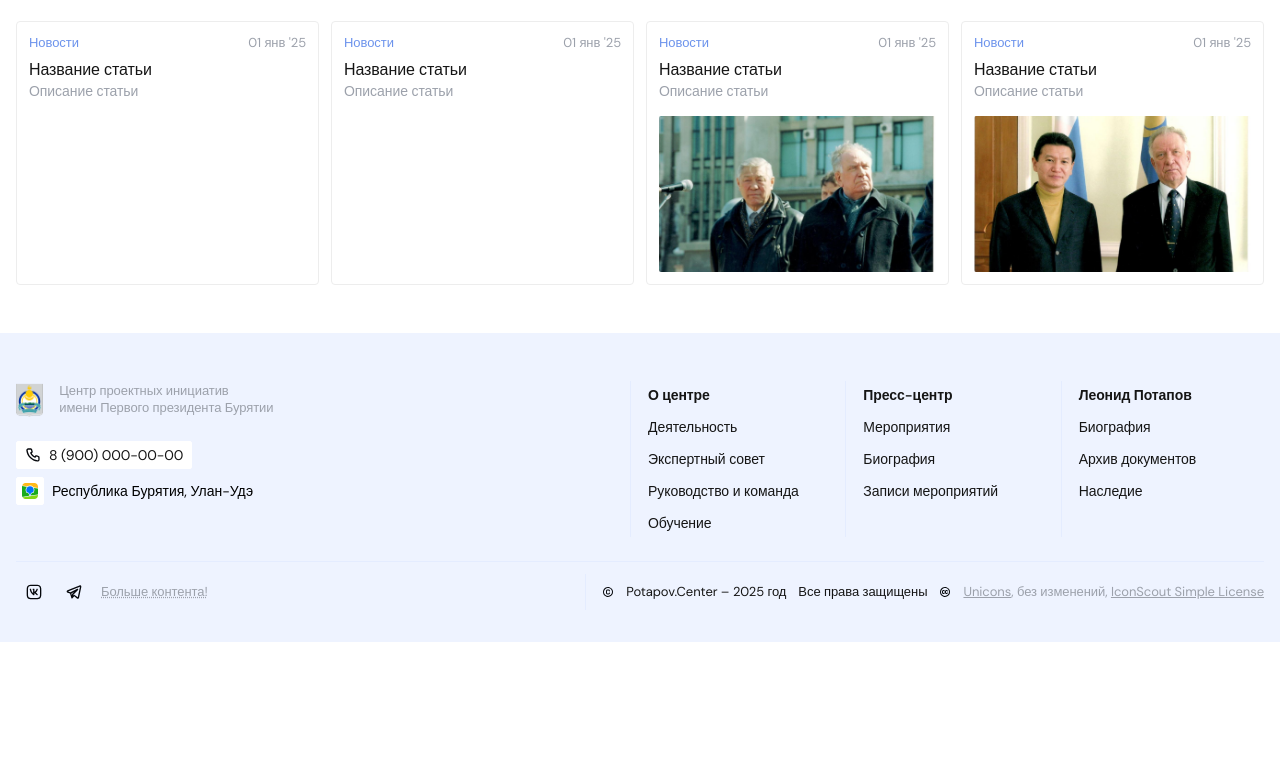
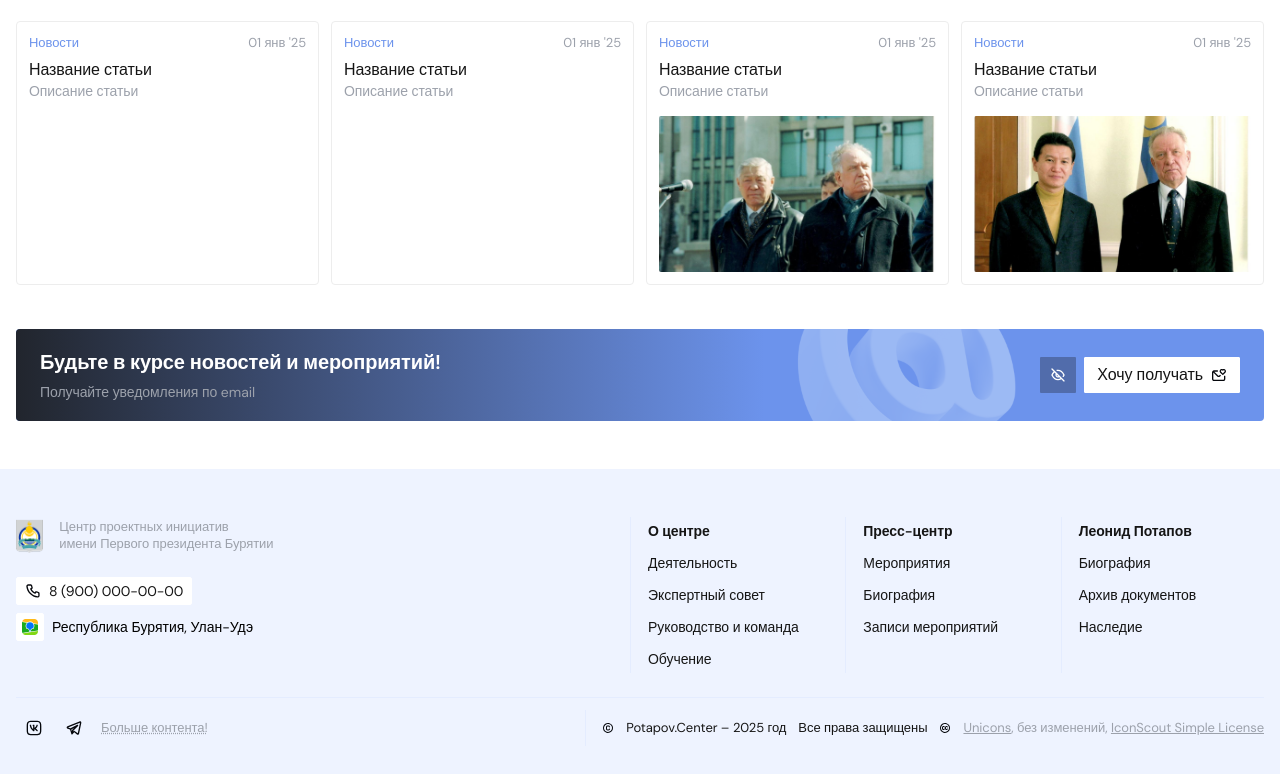
Before and after one commit to CommaSoftware/potapov-center, a plain HTML site: page index.html in a window 1280 px wide. Shown: the part 1144-1918 px from the top of the page. Before the commit the page ends 1786 px from the top, so only its background shows below. Drawn offline with Linux system fonts and the light colour scheme.

Commit message:
Add mainling banner

```diff
--- a/assets/css/sections/article-cards.css
+++ b/assets/css/sections/article-cards.css
@@ -18,10 +18,10 @@
 	transition: var(--transition-m);
 }
 
-/* .article-card:hover,
+.article-card:hover,
 .article-card:active {
 	transform: scale(101%);
-} */
+}
 
 .article-card__description-block {
 	display: flex;
@@ -145,3 +145,64 @@
 .article-cards-grid.is-block-other {
 	padding-top: 12px;
 }
+
+
+/* Mailing banner */
+
+.mailing-block {
+	position: relative;
+	display: flex;
+	justify-content: space-between;
+	align-items: center;
+	gap: 24px;
+	margin-top: 32px;
+	padding: 20px 24px;
+	border-radius: var(--border-radius-card-s);
+	overflow: hidden;
+
+	background-color: var(--color-elem-hightlight);
+	background-image: url("../../images/res/at-dynamic-clay.png");
+	background-size: 280px;
+	background-repeat: no-repeat;
+	background-position: center right 220px;
+	background-blend-mode: soft-light;
+}
+
+.mailing-block::before {
+	content: "";
+	position: absolute;
+	left: 0;
+	top: 0;
+	width: calc(100% - 500px);
+	height: 100%;
+	z-index: 1;
+	background: linear-gradient(to right, var(--color-bg-hightlight-dark), #6C93ECFF);
+}
+
+.mailing-block__description {
+	z-index: 3;
+	display: flex;
+	flex-direction: column;
+	gap: 8px;
+}
+
+.mailing-block__description .text-heading {
+	color: var(--color-bg-primary)
+}
+
+.mailing-block__buttons-list {
+	z-index: 3;
+	display: flex;
+	align-items: center;
+	gap: 8px;
+}
+
+.mailing-block__bg-3d-icon {
+	display: block;
+	position: absolute;
+	top: -120px;
+	right: 232px;
+	width: 280px;
+	aspect-ratio: 1/1;
+
+}
--- a/assets/css/ui.css
+++ b/assets/css/ui.css
@@ -157,6 +157,12 @@
 	--button-color-border: var(--color-elem-hightlight);
 }
 
+.button.is-style-oncolored {
+	--button-color-bg: var(--color-elem-primary-30p);
+	--button-color-text: var(--color-bg-primary);
+	--button-color-border: transparent;
+}
+
 .button.is-style-bordered-primary {
 	--button-color-bg: transparent;
 	--button-color-text: var(--color-elem-primary);
@@ -209,7 +215,8 @@
 
 .button.is-style-accent .icon,
 .button.is-style-accent-hightlight .icon,
-.button.is-style-bordered-primary-alt .icon {
+.button.is-style-bordered-primary-alt .icon,
+.button.is-style-oncolored .icon {
 	filter: brightness(1000);
 }
 
--- a/index.html
+++ b/index.html
@@ -294,6 +294,22 @@
 					</div>
 					<img src="assets/images/examples/image023.jpg" class="article-card__cover" alt="example image">
 				</div>
+			</div>
+			<div class="mailing-block">
+				<div class="mailing-block__description">
+					<span class="text-heading">Будьте в курсе новостей и мероприятий!</span>
+					<span class="text-label">Получайте уведомления по email</span>
+				</div>
+				<div class="mailing-block__buttons-list">
+					<div id="buttonHideMailingBlock" class="button is-style-oncolored is-has-only-icon">
+						<span class="icon" type="eye-slash"></span>
+					</div>
+					<a href="#1" class="button">
+						Хочу получать
+						<span class="icon" type="like-mail"></span>
+					</a>
+				</div>
+			</div>
 		</div>
 	</section>
 	<footer class="main-footer">
```
Also changed, not shown: assets/images/res/at-dynamic-clay.png (added).
